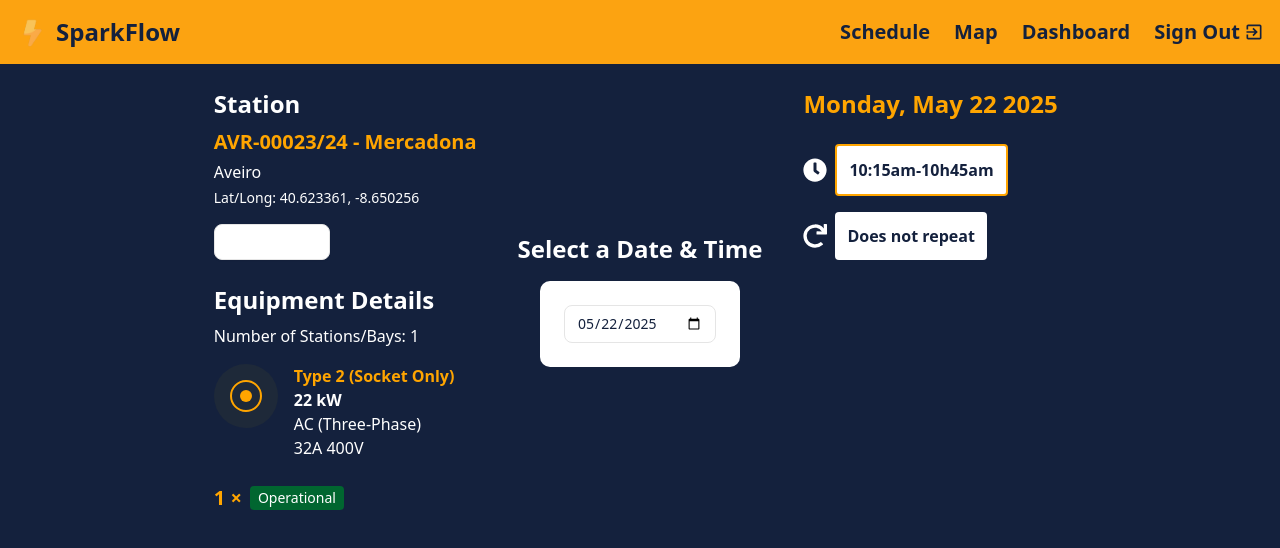
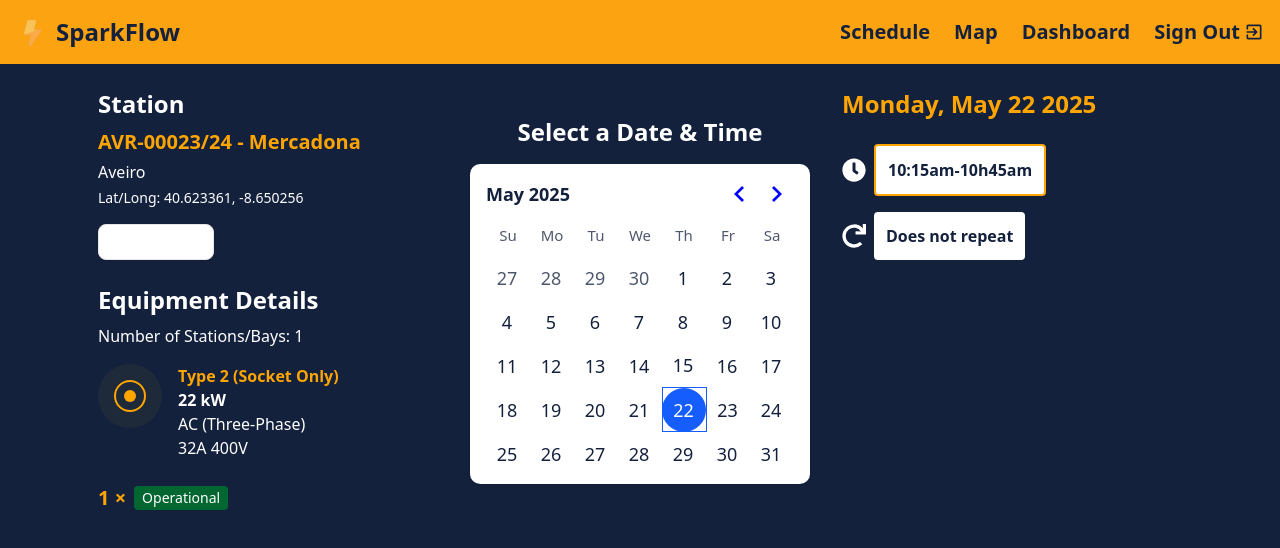
Before and after one commit to SparkFlow-TQS/frontend, a Next.js app in the folder ui/: page /schedule in a window 1280 px wide. Shown: the top 548 px of the page. Built offline with nearby package versions, Linux system fonts and the light colour scheme.

Commit message:
change calendar

```diff
--- a/ui/app/schedule/page.tsx
+++ b/ui/app/schedule/page.tsx
@@ -10,8 +10,8 @@ export default function SchedulePage() {
     const [date, setDate] = useState<Date | undefined>(new Date())
     const selectedTimeSlot = "10:15am-10h45am"
 
-    const handleDateSelect = (newDate: Date | null) => {
-        setDate(newDate || undefined)
+    const handleDateSelect = (newDate: Date | undefined) => {
+        setDate(newDate)
     }
 
     return (
@@ -67,7 +67,7 @@ export default function SchedulePage() {
                     {/* Calendar column*/}
                     <div className="flex flex-col space-y-4 items-center justify-center text-center w-full">
                         <h1 className="text-2xl font-bold text-center ">Select a Date & Time</h1>
-                        <div className="bg-white flex flex-col text-[#14213d] rounded-lg p-6 items-center justify-center w-fit h-fit">
+                        <div className="bg-white flex flex-col text-[#14213d] rounded-lg items-center justify-center w-fit h-fit">
                             <Calendar
                                 className="rounded-md text-lg"
                                 selected={date}
--- a/ui/components/ui/calendar.tsx
+++ b/ui/components/ui/calendar.tsx
@@ -1,35 +1,30 @@
 "use client"
 
 import * as React from "react"
+import { DayPicker } from "react-day-picker"
+import "react-day-picker/dist/style.css"
 import { cn } from "@/lib/utils"
 
-function Calendar({
-  className,
-  selected,
-  onSelect,
-  ...props
-}: {
+type CalendarProps = {
   className?: string
   selected?: Date
-  onSelect?: (date: Date | null) => void
-}) {
-  const handleDateChange = (e: React.ChangeEvent<HTMLInputElement>) => {
-    const date = e.target.value ? new Date(e.target.value) : null
-    onSelect?.(date)
-  }
+  onSelect?: (date: Date | undefined) => void
+}
 
+function Calendar({ className, selected, onSelect }: CalendarProps) {
   return (
     <div className={cn("relative", className)}>
-      <input
-        type="date"
-        value={selected?.toISOString().split('T')[0] || ''}
-        onChange={handleDateChange}
-        className={cn(
-          "w-full rounded-md border border-input bg-background px-3 py-2 text-sm ring-offset-background",
-          "focus-visible:outline-none focus-visible:ring-2 focus-visible:ring-ring focus-visible:ring-offset-2",
-          "disabled:cursor-not-allowed disabled:opacity-50"
-        )}
-        {...props}
+      <DayPicker
+        mode="single"
+        selected={selected}
+        onSelect={onSelect}
+        showOutsideDays
+        weekStartsOn={0}
+        modifiersClassNames={{
+          selected: "bg-blue-600 text-white rounded-full",
+          today: "border border-blue-600",
+        }}
+        className="rounded-lg shadow px-4 py-2"
       />
     </div>
   )
--- a/ui/package.json
+++ b/ui/package.json
@@ -18,6 +18,7 @@
     "leaflet": "^1.9.4",
     "next": "15.3.2",
     "react": "^19.0.0",
+    "react-day-picker": "^9.7.0",
     "react-dom": "^19.0.0",
     "react-icons": "^5.5.0",
     "react-leaflet": "^5.0.0",
```
Also changed, not shown: 2 other files (tests, documents, lock files or other folders).
